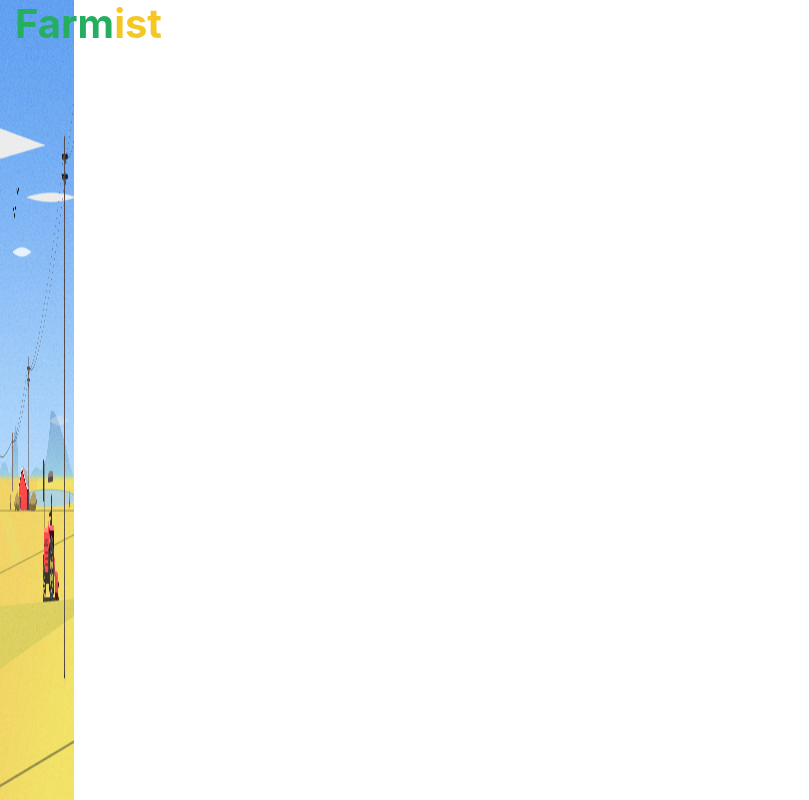
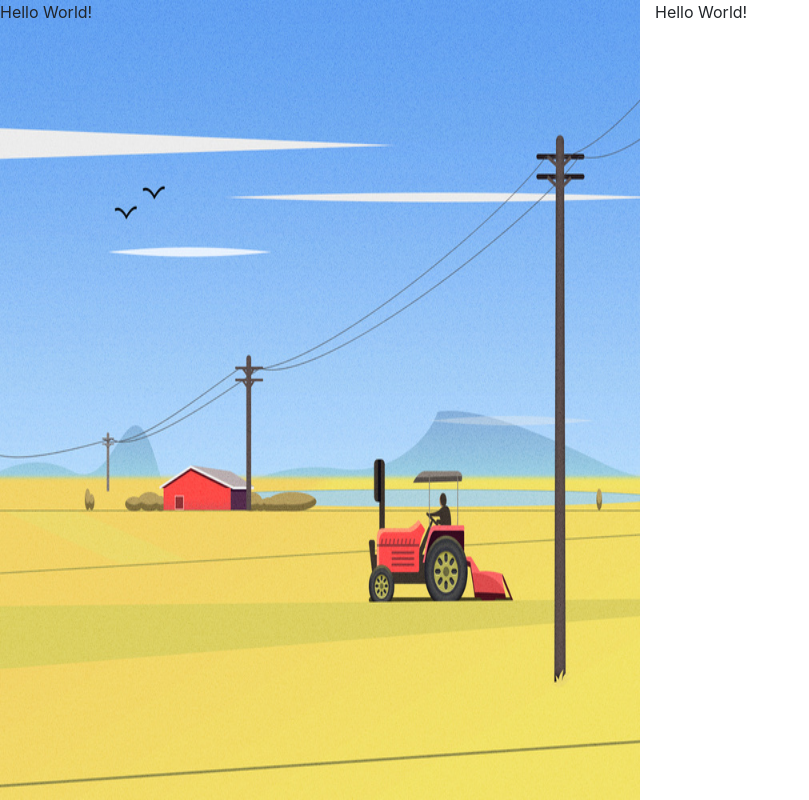
Before and after one commit to Gokul-ramalingam/Farmist, a React (Create React App) app in the folder client/: page / in a window 1280 px wide. Shown: the whole page, without its empty margins (0-809 px from the left). Built offline with nearby package versions, Linux system fonts and the light colour scheme.

Commit message:
Update in authentication

```diff
--- a/client/src/pages/Authentication/Authentication.jsx
+++ b/client/src/pages/Authentication/Authentication.jsx
@@ -5,9 +5,14 @@ import Title from '../../components/Title/Title.component'
 import './Authentication.scss'
 const Authentication = () => {
     return(
-    <div className="Authentication">
-       <div className="col-sm-12 col-md-5 title">
-        <Title />
+    <div className="col Authentication">
+    <div className="row content">
+      <div className="col-md-6 title">
+           Hello World!
+      </div>
+      <div className="col-md-6 auth">
+          Hello World!
+      </div>
       </div>
     </div>
     )
```
